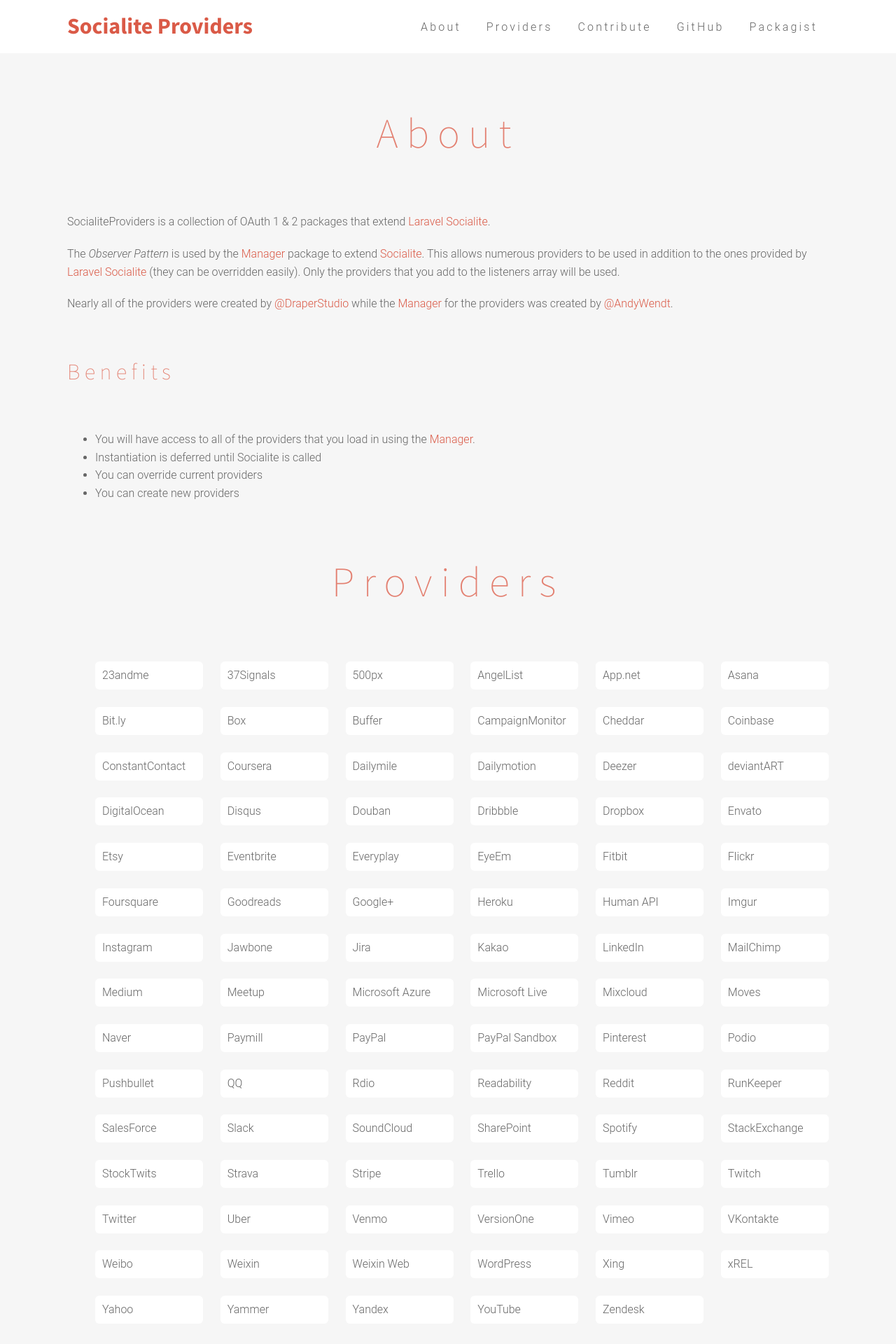
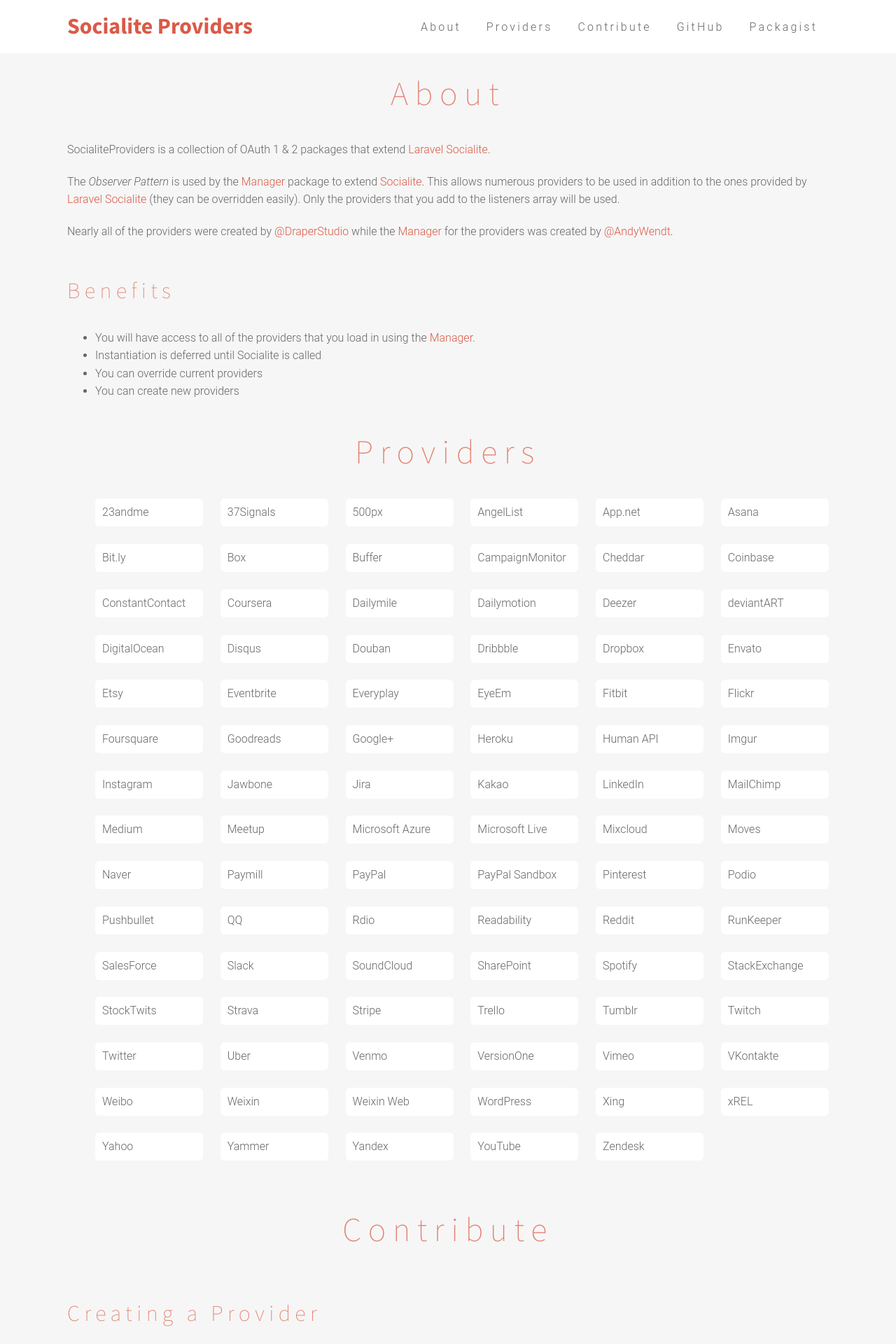
Before and after one commit to SocialiteProviders/socialiteproviders.github.io, a Jekyll site: the page built from index.html, in a window 1280 px wide. Shown: the top 1920 px of the page at 70% size. Built offline with Jekyll 4.4.1, drawn with Linux system fonts in a browser that asks for light colours; nearby versions of some CDN libraries.

Commit message:
Reduce font-sizes and spacings

```diff
--- a/static/styles/base/_typography.sass
+++ b/static/styles/base/_typography.sass
@@ -44,22 +44,24 @@ h3
     color: $accent-light
     font-weight: 100
     letter-spacing: 0.2em
-    padding: 30px 0 30px
+    padding: 30px 0 0
     font-size: 32px
+    margin-top: 0
 
 h2
     color: $accent-light
     font-weight: 100
     letter-spacing: 0.2em
-    padding: 30px 0 30px
+    padding: 30px 0 0
     text-align: center
-    font-size: 60px
+    font-size: 48px
+    margin-top: 0
 
 h1
     color: $accent-light
     font-weight: 100
     letter-spacing: 0.2em
-    padding: 30px 0 30px
+    padding: 30px 0 0
     text-align: center
     font-size: 72px
 
```
